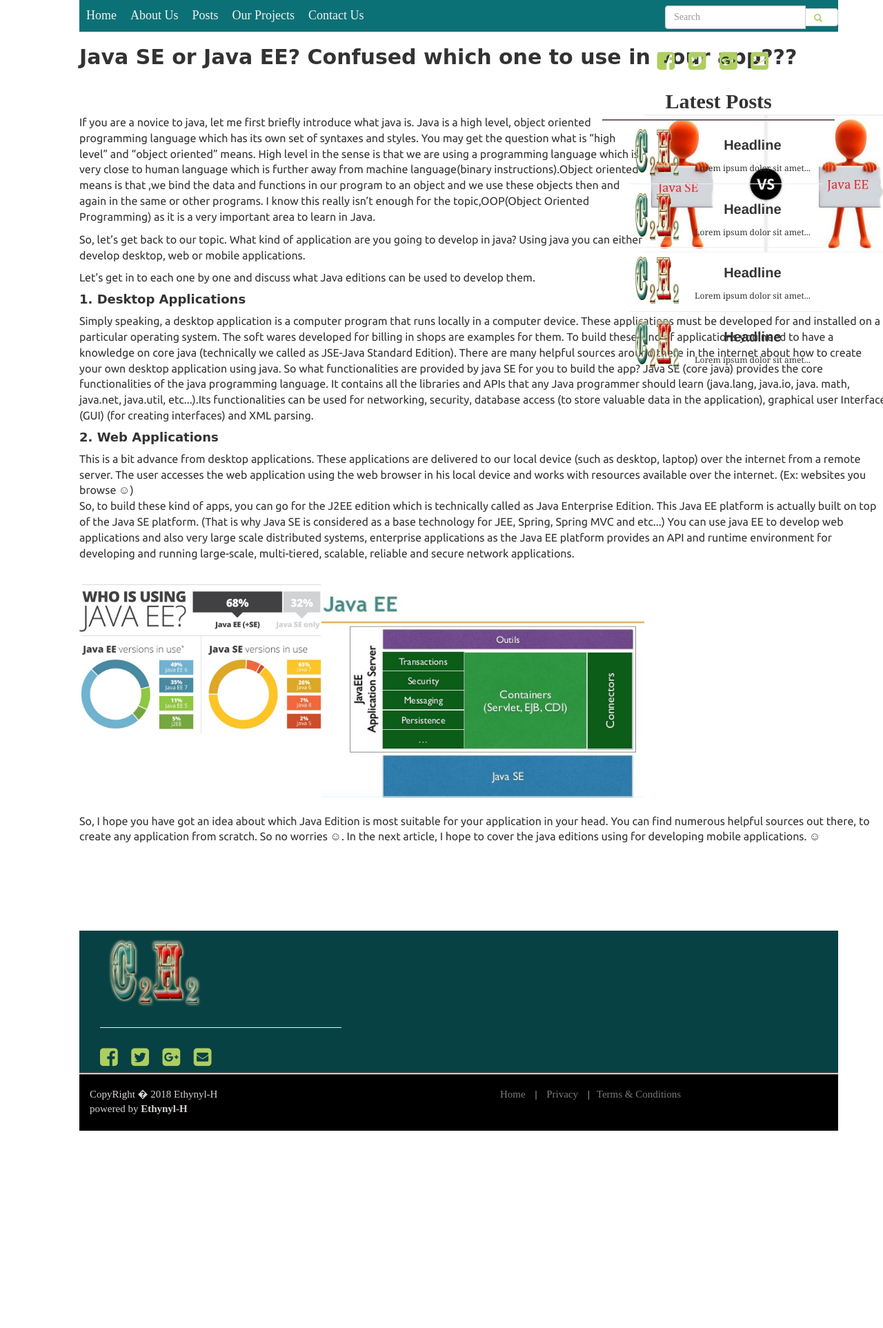
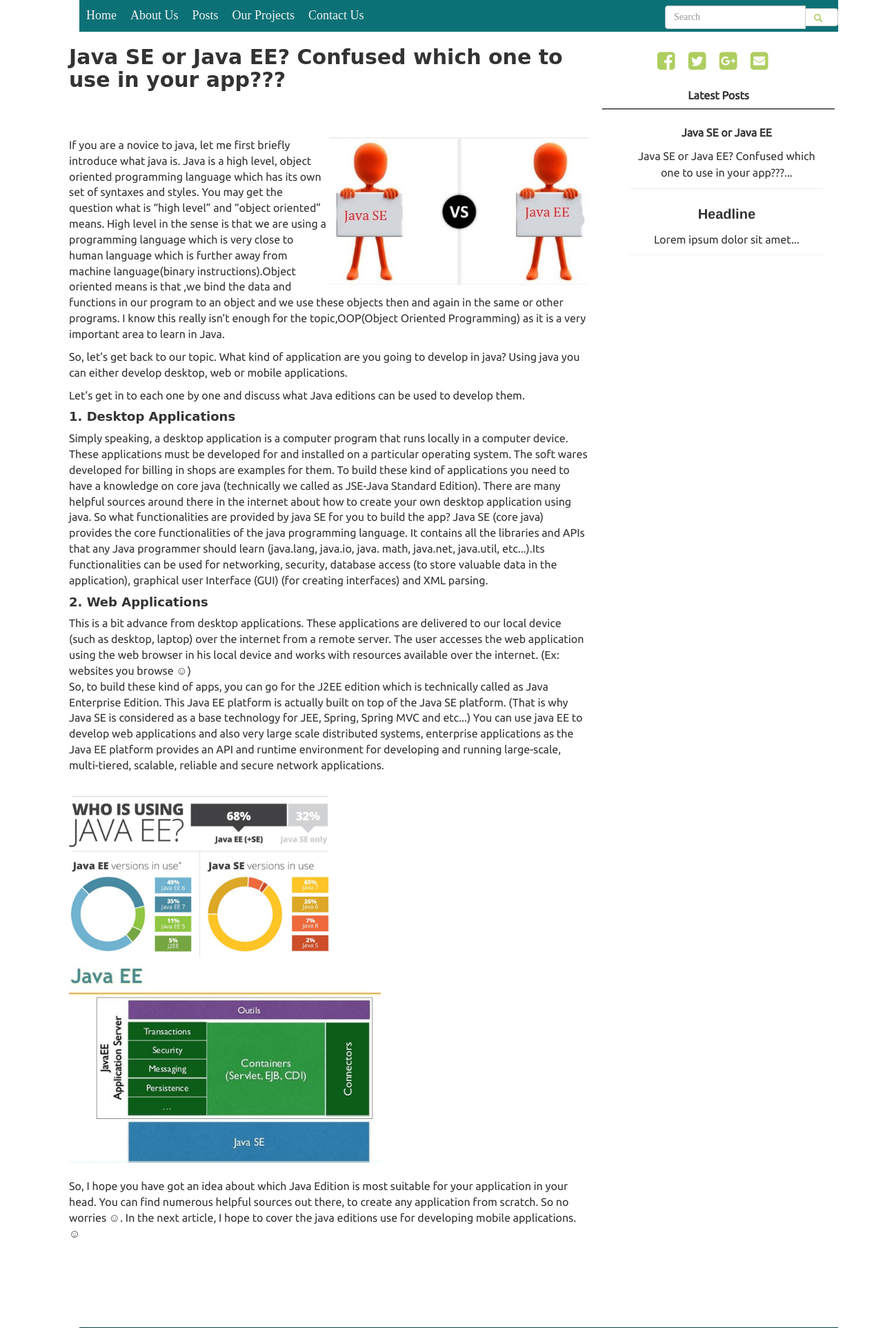
Before and after one commit to Dream-SO/Dream-SO, a Java web app: page /JavaSE_vs_JavaEE in a window 1280 px wide. Shown: the part 210-2135 px from the top of the page at 69% size. Before the commit the page ends 1849 px from the top, so only its background shows below. Run offline with Spring Boot 4, a stand-in JSP engine, Linux system fonts and the light colour scheme; the project's own start-up code is not run, and a stand-in starts its controllers and pages; some libraries are stand-ins or nearby versions.

Commit message:
removed the latest posts content and included a jsp page

```diff
--- a/WebContent/WEB-INF/views/client/posts/JavaSE_vs_JavaEE.jsp
+++ b/WebContent/WEB-INF/views/client/posts/JavaSE_vs_JavaEE.jsp
@@ -7,18 +7,16 @@
 
 				<div class="col-sm-8 limit">
 
-					  	<div class="container">
-
 						    <div class="row">
 
-						       <div class="limit">
+
 
 						       		<div class="w3-myfont">
 							        <h2><b>Java SE or Java EE? Confused which one to use in your app???</b></h2>
 							       <br>
 							       </div>
 
-							       <img id="jse_vs_jee" src="${pageContext.request.contextPath}/resources/images/Java-SE-and-Java-EE.jpg"  style="width:30%; height: 30%" align="right">
+							       <img id="jse_vs_jee" src="${pageContext.request.contextPath}/resources/images/Java-SE-and-Java-EE.jpg"  style="width:50%; height: 50%" align="right">
 
 							       <div class="body_text">
 							       <p>
@@ -63,62 +61,23 @@
 							       </p>
 
 							       <br>
-							       <img id="jse_vs_jee" src="${pageContext.request.contextPath}/resources/images/java-versions-ee-se-graph.jpg"  style="width:30%; height: 30%" align="left">
-							       <img id="jse_vs_jee" src="${pageContext.request.contextPath}/resources/images/jee.jpg"  style="width:40%; height: 40%" align="middle">
-							       <%-- <img id="jse_vs_jee" src="${pageContext.request.contextPath}/resources/images/dif.jpg"  style="width:30%; height: 30%" align="right"> --%>
+							       <img id="jse_vs_jee" src="${pageContext.request.contextPath}/resources/images/java-versions-ee-se-graph.jpg"  style="width:50%; height: 50%" align="left">
+							       <img id="jse_vs_jee" src="${pageContext.request.contextPath}/resources/images/jee.jpg"  style="width:60%; height: 60%" align="middle">
+							       <%-- <img id="jse_vs_jee" src="${pageContext.request.contextPath}/resources/images/dif.jpg"  style="width:50%; height: 50%" align="right"> --%>
 							       <p>
 							       <br>
-							       So, I hope you have got an idea about which Java Edition is most suitable for your application in your head. You can find numerous helpful sources out there, to create any application from scratch. So no worries &#9786;. In the next article, I hope to cover the java editions using for developing mobile applications. &#9786;
+							       So, I hope you have got an idea about which Java Edition is most suitable for your application in your head. You can find numerous helpful sources out there, to create any application from scratch. So no worries &#9786;. In the next article, I hope to cover the java editions use for developing mobile applications. &#9786;
 							       </p>
 							     </div>
-						     </div>
 
 
 						    </div>
-						</div>
+
 						<br><br>
 				</div>
 
 				<div class="col-sm-4">
-					<div class="post-thumbnil" style="text-align:center">
-
-						<div class="row">
-							<div>
-							<div class="social-icons">
-		               <a href="https://www.facebook.com/Ethynyl-H-1429896487122003/"><i id="social-fb" class="fa fa-facebook-square fa-3x social"></i></a>
-		               <a href="https://twitter.com/"><i id="social-tw" class="fa fa-twitter-square fa-3x social"></i></a>
-			            <a href="https://plus.google.com/"><i id="social-gp" class="fa fa-google-plus-square fa-3x social"></i></a>
-			            <a href="mailto:bootsnipp@gmail.com"><i id="social-em" class="fa fa-envelope-square fa-3x social"></i></a>
-			        </div>
-			        <h2 class="item-title"><b>Latest Posts</b></h2><hr class="tight-hr">
-							  <ul class="thumbnil-ul">
-							    <li class="thumbnil-li">
-							      <img class="thumbnil-img" src="${pageContext.request.contextPath}/resources/images/logosmall.png">
-							      <h3 class="thumbnil-h3">Headline</h3>
-							      <p class="thumbnil-p">Lorem ipsum dolor sit amet...</p>
-							    </li>
-							       <hr class="post-hr">
-							   <li class="thumbnil-li">
-							      <img class="thumbnil-img" src="${pageContext.request.contextPath}/resources/images/logosmall.png">
-							      <h3 class="thumbnil-h3">Headline</h3>
-							      <p class="thumbnil-p">Lorem ipsum dolor sit amet...</p>
-							    </li>
-							 	 <hr class="post-hr">
-							   <li class="thumbnil-li">
-							      <img class="thumbnil-img" src="${pageContext.request.contextPath}/resources/images/logosmall.png">
-							      <h3 class="thumbnil-h3">Headline</h3>
-							      <p class="thumbnil-p">Lorem ipsum dolor sit amet...</p>
-							    </li>
-							 		 <hr class="post-hr">
-							    <li class="thumbnil-li">
-							      <img class="thumbnil-img" src="${pageContext.request.contextPath}/resources/images/logosmall.png">
-							      <h3 class="thumbnil-h3">Headline</h3>
-							      <p class="thumbnil-p">Lorem ipsum dolor sit amet...</p>
-							    </li>
-							  </ul>
-							</div>
-						</div>
-					</div>
+					<jsp:include page="../layouts/LatestPostsBar.jsp"/>
 				</div>
 			</div>
 		</div>
```
Also changed, not shown: WebContent/WEB-INF/views/client/Home.jsp (+4 -45 lines).
